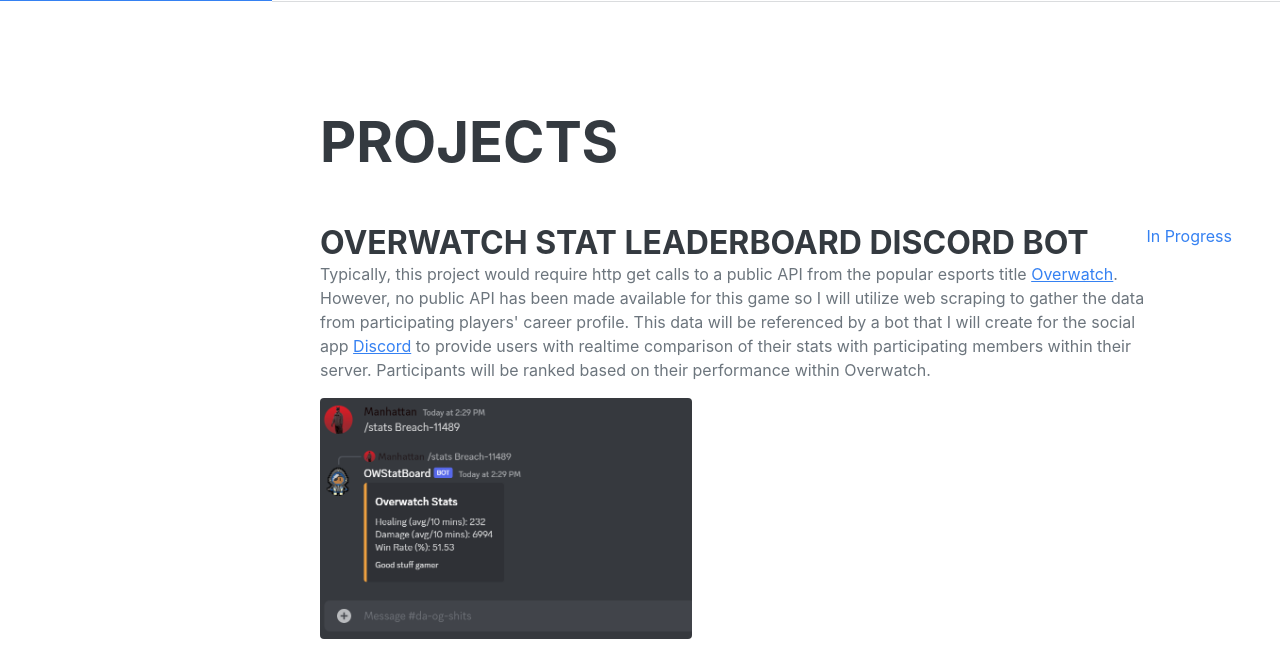
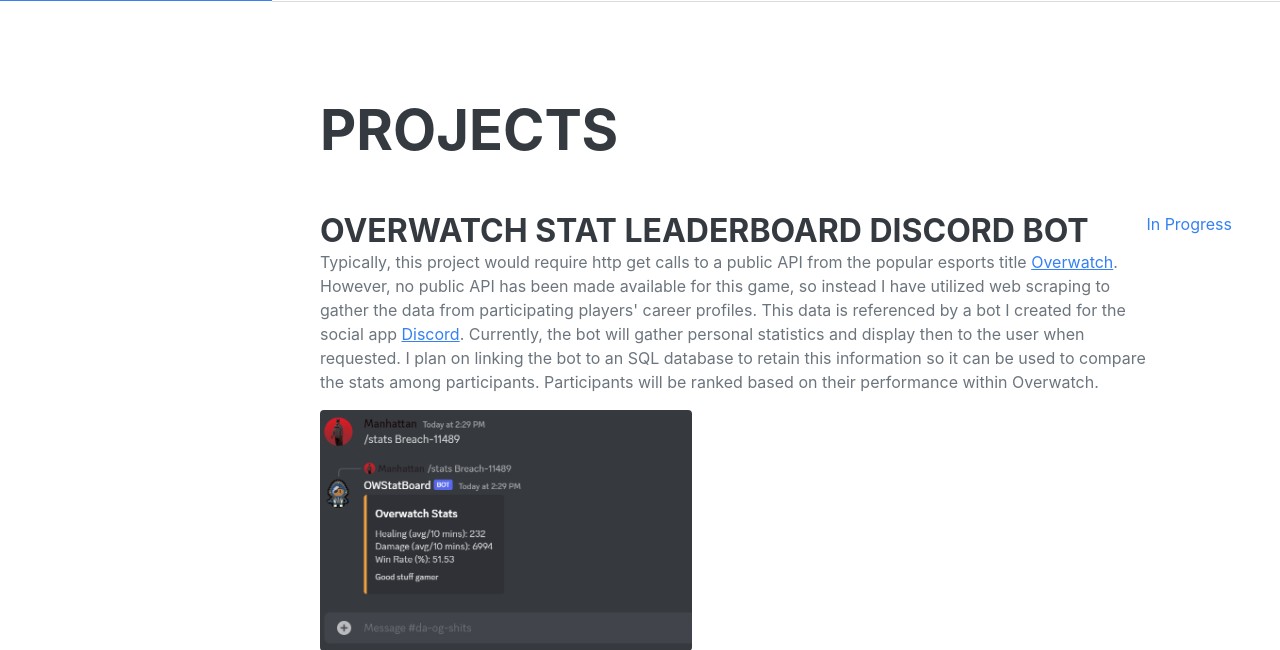
Before and after one commit to erayner305/flask_resume, a Flask app: page / in a window 1280 px wide. Shown: the part 799-1449 px from the top of the page. Run offline with Flask 2, Linux system fonts and the light colour scheme; some libraries are stand-ins or nearby versions; some web fonts are replaced.

Commit message:
Revised project description

```diff
--- a/templates/index.html
+++ b/templates/index.html
@@ -65,10 +65,14 @@
                         <div class="flex-grow-1">
                             <h3 class="mb-0">Overwatch Stat Leaderboard Discord Bot</h3>
                             <p>
-                            Typically, this project would require http get calls to a public API from the popular esports title <a href="https://overwatch.blizzard.com/en-us/" style = 'color:rgba(53, 129, 242)'>Overwatch</a>.
-                            However, no public API has been made available for this game so I will utilize web scraping to gather the data from participating players' career profile.
-                            This data will be referenced by a bot that I will create for the social app <a href="https://discord.com/" style = 'color:rgba(53, 129, 242)'>Discord</a>
-                            to provide users with realtime comparison of their stats with participating members within their server. Participants will be ranked based on their performance within Overwatch.
+                            Typically, this project would require http get calls to a public API from the popular esports title
+                            <a href="https://overwatch.blizzard.com/en-us/" style = 'color:rgba(53, 129, 242)'>Overwatch</a>.
+                            However, no public API has been made available for this game, so instead I have utilized web scraping
+                            to gather the data from participating players' career profiles. This data is referenced by a bot I
+                            created for the social app <a href="https://discord.com/" style = 'color:rgba(53, 129, 242)'>Discord</a>.
+                            Currently, the bot will gather personal statistics and display then to the user when requested. I plan on
+                            linking the bot to an SQL database to retain this information so it can be used to compare the stats among
+                            participants. Participants will be ranked based on their performance within Overwatch.
                             </p>
                             <img class="img-inline img-profile mx-auto mb-2" src="{{url_for('static', filename ='assets/img/overwatchstatboard.png')}}" alt="..." />
                         </div>
```
